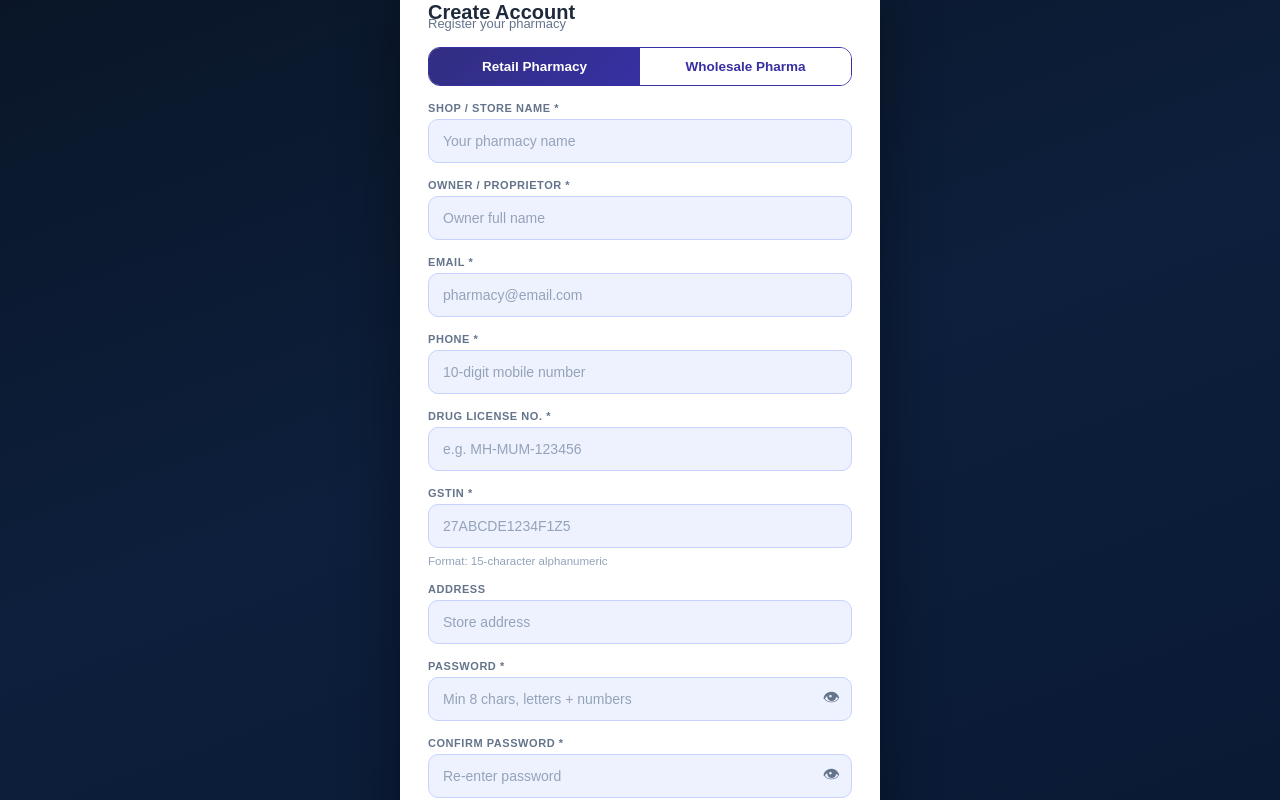
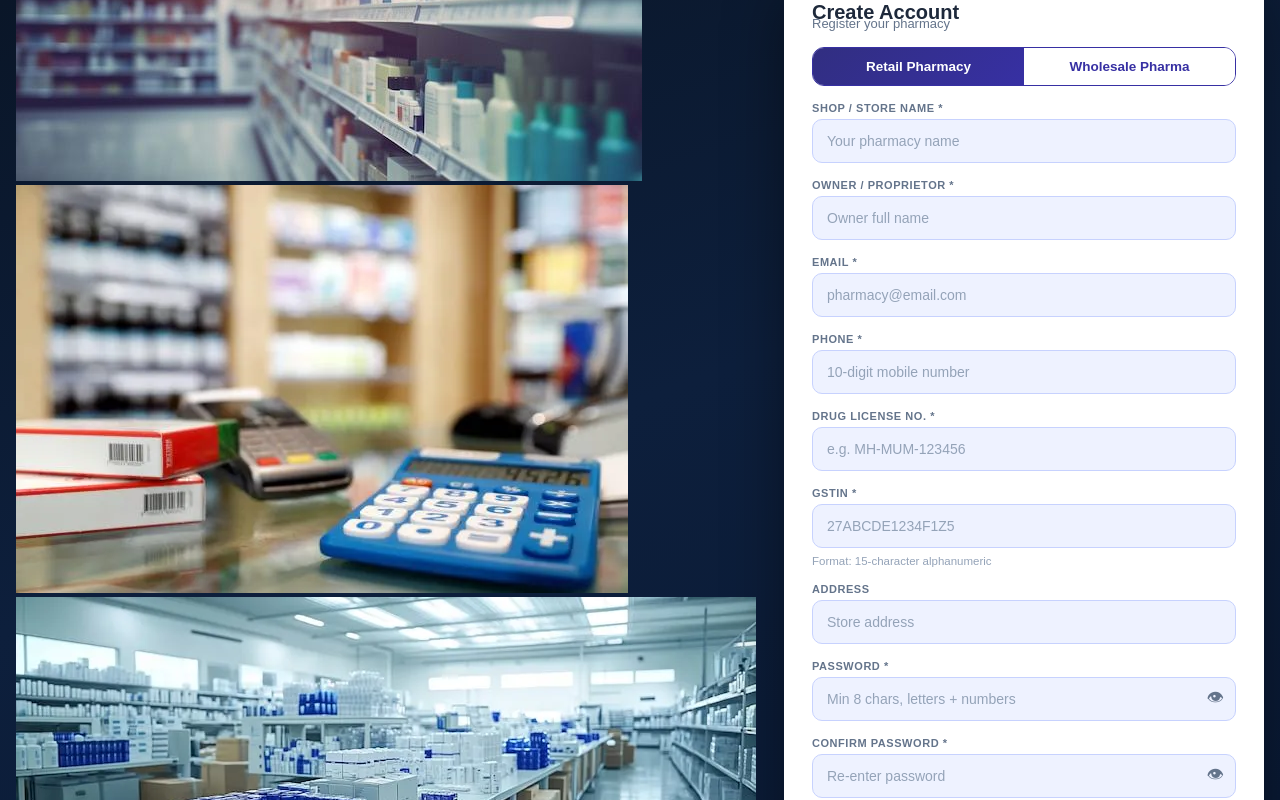
Before and after one commit to Dash1234-user/Pharma-Pro-Project, a React (Vite) app in the folder frontend/: page /register in a window 1280 px wide. Built offline with nearby package versions, Linux system fonts and the light colour scheme.

Commit message:
Add background slideshow to AuthPage component

```diff
--- a/frontend/src/pages/AuthPage.jsx
+++ b/frontend/src/pages/AuthPage.jsx
@@ -28,6 +28,20 @@ function Input({ label, id, type='text', value, onChange, placeholder, hint, err
       {hint  && <div className="form-hint" style={{ color:hint.startsWith('⚠')?'#ef4444':'#94a3b8' }}>{hint}</div>}
       {error && <div className="form-error">{error}</div>}
     </div>
+  );
+}
+
+// ── Background slideshow — 3 pharmacy images, slide left→right ──────────────
+function AuthBackground() {
+  return (
+    <>
+      <div className="auth-slideshow">
+        <img className="auth-slide" src="/pic1.jpg"   alt="" />
+        <img className="auth-slide" src="/pic2.jpg"   alt="" />
+        <img className="auth-slide" src="/pic3.jpeg"  alt="" />
+      </div>
+      <div className="auth-overlay-bg" />
+    </>
   );
 }
 
@@ -346,6 +360,7 @@ export default function AuthPage({ mode = 'login' }) {
   const [panel, setPanel] = useState(mode);
   return (
     <div className="auth-overlay">
+      <AuthBackground />
       <div className="auth-container">
         {panel === 'login'    && <LoginPanel    onSwitch={setPanel} />}
         {panel === 'register' && <RegisterPanel onSwitch={setPanel} />}
```
